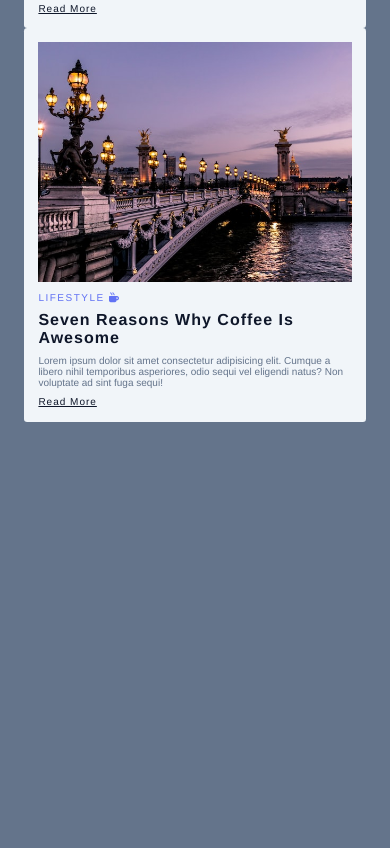
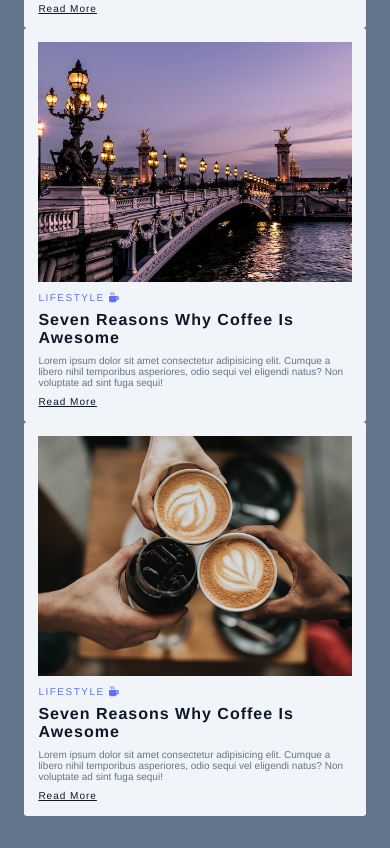
Before and after one commit to qcanen/113-swed-demo-19, a plain HTML site: page demo/w06_blog_19/index.html in a window 390 px wide. Shown: the part 473-1321 px from the top of the page. Before the commit the page ends 927 px from the top, so only its background shows below. Drawn offline with Linux system fonts and the light colour scheme.

Commit message:
w06-p3: Show 3 blogs with media query min-width:800px

```diff
--- a/demo/w06_blog_19/css/style_19.css
+++ b/demo/w06_blog_19/css/style_19.css
@@ -84,3 +84,9 @@ letter-spacing: 1px;
 grid-template-columns: 1fr 1fr;
 }
 }
+
+@media screen and (min-width: 800px ){
+  .blogs-center{
+grid-template-columns: 1fr 1fr 1fr;
+}
+}
--- a/demo/w06_blog_19/index.html
+++ b/demo/w06_blog_19/index.html
@@ -35,6 +35,17 @@
     <a href="#">read more</a>
    </div>
   </article>
+  <article class="blog">
+    <img src="./images/photo-3.jpg" alt=""class="img">
+   <div class="blog-content">
+    <span>lifestyle <i class="fa-solid fa-mug-hot"></i></span>
+    <h3> seven reasons why coffee is awesome</h3>
+    <p>
+      Lorem ipsum dolor sit amet consectetur adipisicing elit. Cumque a libero nihil temporibus asperiores, odio sequi vel eligendi natus? Non voluptate ad sint fuga sequi!
+    </p>
+    <a href="#">read more</a>
+   </div>
+  </article>
 </div>
 </section>
 </body>
```
Also changed, not shown: demo/md/w06_blog_19/w06-p3.png (added), 1 other file.
